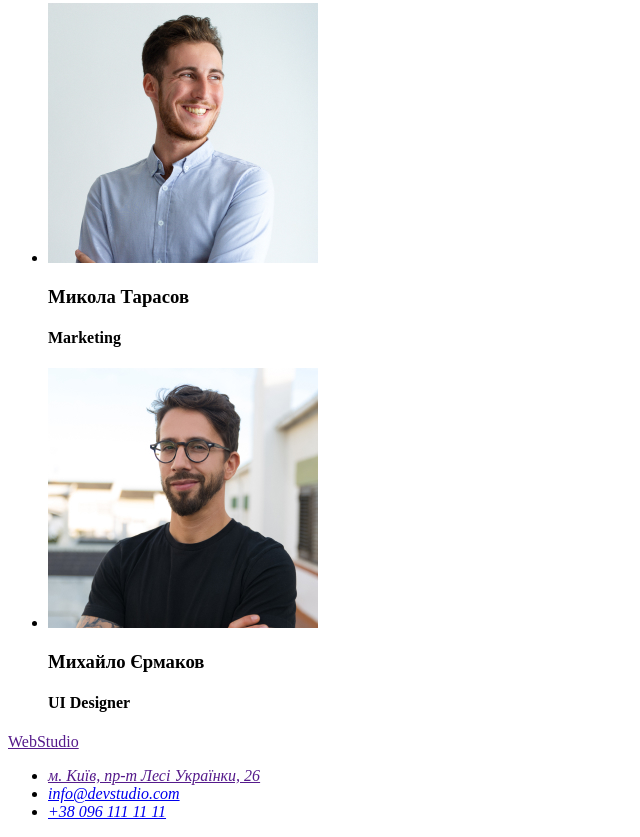
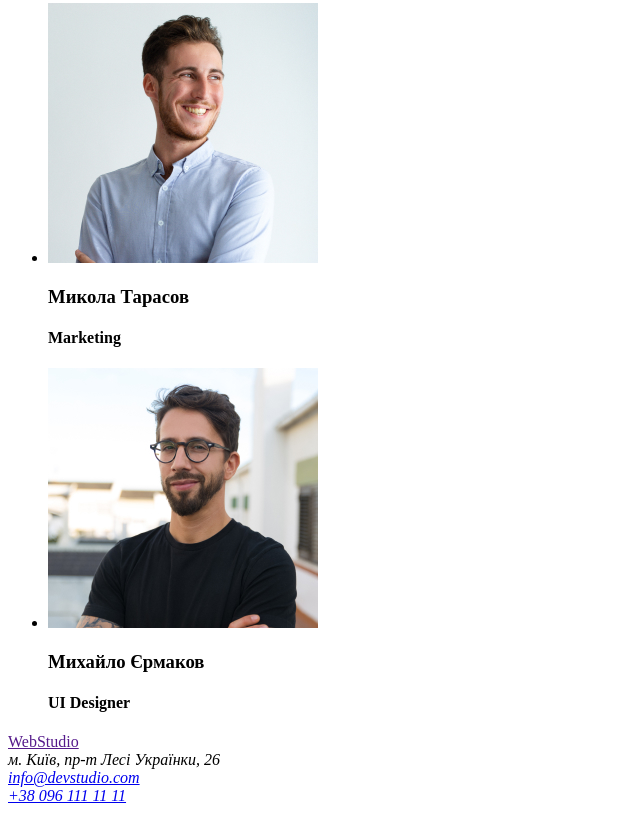
Before and after one commit to varewka7/goit-markup-hw-01, a plain HTML site: page index.html in a window 1280 px wide. Shown: the part 2349-3186 px from the top of the page, without its empty margins (0-640 px from the left). After the commit the page ends 3162 px from the top, so only its background shows below. Drawn offline with Linux system fonts and the light colour scheme.

Commit message:
виправила футер

```diff
--- a/index.html
+++ b/index.html
@@ -103,11 +103,10 @@
         <footer>
             <a href="" lang="en">WebStudio</a>
             <address>
-                <ul>
-               <li><a href="">м. Київ, пр-т Лесі Українки, 26</a></li>
-              <li><a href="info@devstudio.com">info@devstudio.com</a></li>
-               <li><a href="+380961111111">+38 096 111 11 11</a></li>
-                </ul>
+            м. Київ, пр-т Лесі Українки, 26 <br>
+              <a href="info@devstudio.com">info@devstudio.com</a> <br>
+              <a href="+380961111111">+38 096 111 11 11</a>
+
 
             </address>
         </footer>
```
